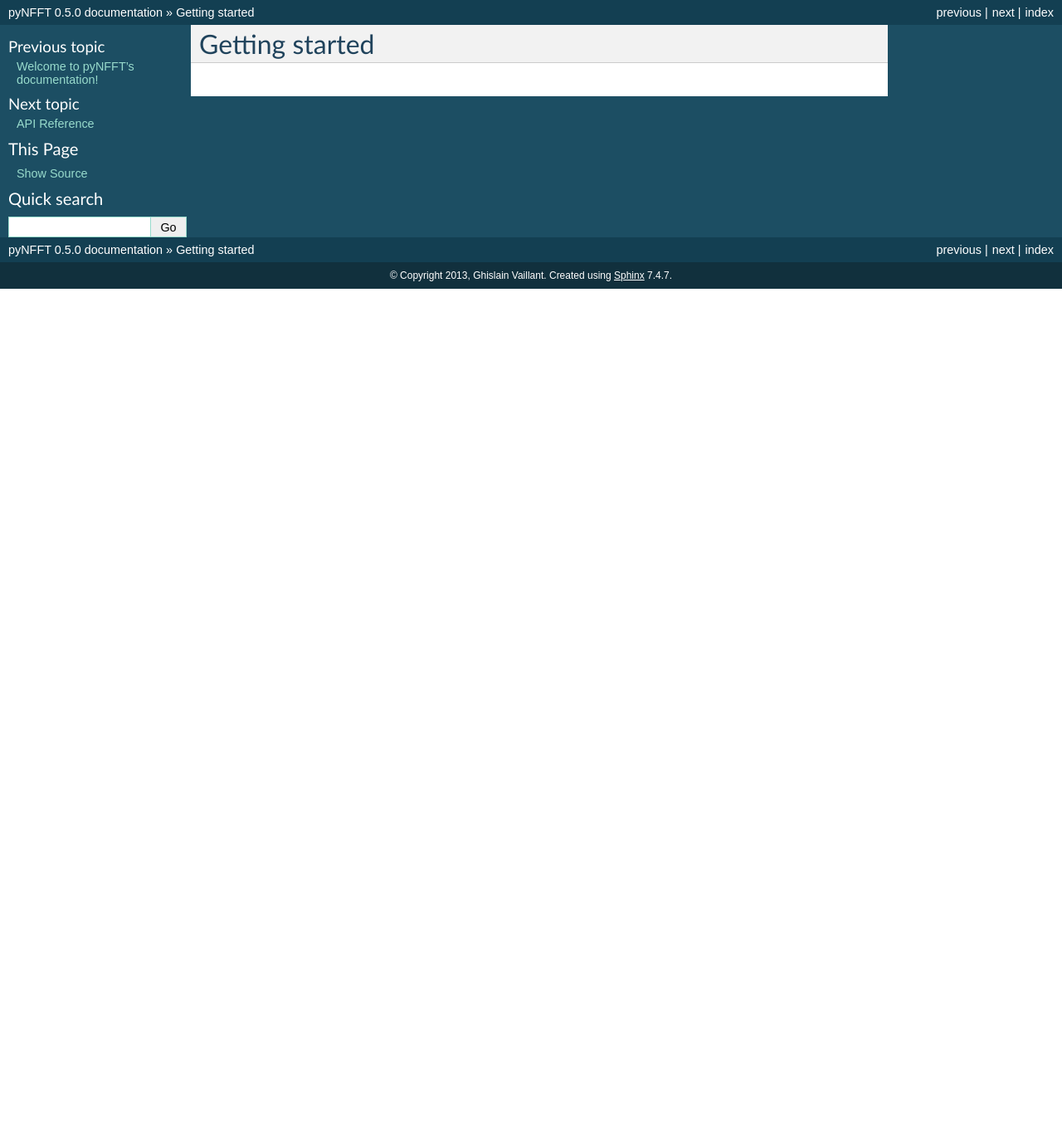
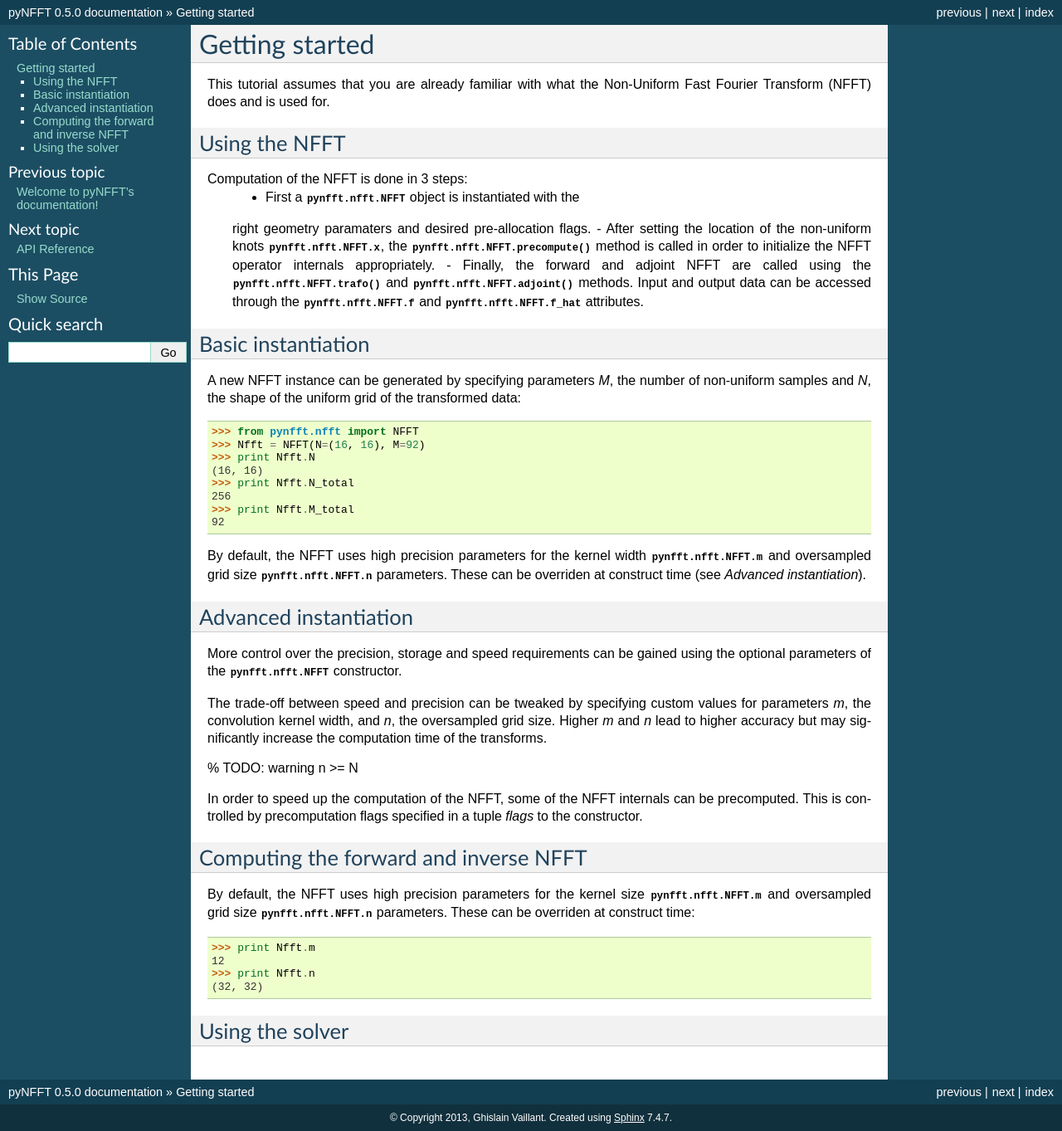
Before and after one commit to pyNFFT/pyNFFT, a Sphinx documentation site: the page built from doc/tutorial.rst, in a window 1280 px wide. Shown: the whole page at 83% size. Built offline with Sphinx 7.4.7, drawn with Linux system fonts in a browser that asks for light colours; before the commit the page ends 900 px from its top, so only the background shows below that.

Commit message:
update NFFT usage section

```diff
--- a/doc/tutorial.rst
+++ b/doc/tutorial.rst
@@ -1,2 +1,81 @@
 Getting started
 ===============
+
+This tutorial assumes that you are already familiar with what the
+Non-Uniform Fast Fourier Transform (NFFT) does and is used for.
+
+Using the NFFT
+--------------
+
+Computation of the NFFT is done in 3 steps:
+	- First a :class:`pynfft.nfft.NFFT` object is instantiated with the
+	right geometry paramaters and desired pre-allocation flags.
+	- After setting the location of the non-uniform knots
+	:attr:`pynfft.nfft.NFFT.x`, the :meth:`pynfft.nfft.NFFT.precompute`
+	method is called in order to initialize the NFFT operator internals
+	appropriately.
+	- Finally, the forward and adjoint NFFT are called using the
+	:meth:`pynfft.nfft.NFFT.trafo` and :meth:`pynfft.nfft.NFFT.adjoint`
+	methods. Input and output data can be accessed through the
+	:attr:`pynfft.nfft.NFFT.f` and :attr:`pynfft.nfft.NFFT.f_hat`
+	attributes.
+
+Basic instantiation
+-------------------
+
+A new NFFT instance can be generated by specifying parameters `M`,
+the number of non-uniform samples and `N`, the shape of the uniform
+grid of the transformed data::
+
+    >>> from pynfft.nfft import NFFT
+    >>> Nfft = NFFT(N=(16, 16), M=92)
+    >>> print Nfft.N
+    (16, 16)
+    >>> print Nfft.N_total
+    256
+    >>> print Nfft.M_total
+    92
+
+By default, the NFFT uses high precision parameters for the kernel
+width :attr:`pynfft.nfft.NFFT.m` and oversampled grid size
+:attr:`pynfft.nfft.NFFT.n` parameters. These can be overriden at
+construct time (see `Advanced instantiation`).
+
+Advanced instantiation
+----------------------
+
+More control over the precision, storage and speed requirements can be
+gained using the optional parameters of the :class:`pynfft.nfft.NFFT`
+constructor.
+
+The trade-off between speed and precision can be tweaked by specifying
+custom values for parameters `m`, the convolution kernel width, and
+`n`, the oversampled grid size. Higher `m` and `n` lead to higher
+accuracy but may significantly increase the computation time of the
+transforms.
+
+% TODO: warning n >= N
+
+In order to speed up the computation of the NFFT, some of the NFFT
+internals can be precomputed. This is controlled by precomputation
+flags specified in a tuple `flags` to the constructor.
+
+
+
+
+
+Computing the forward and inverse NFFT
+--------------------------------------
+
+By default, the NFFT uses high precision parameters for the kernel
+size :attr:`pynfft.nfft.NFFT.m` and oversampled grid size
+:attr:`pynfft.nfft.NFFT.n` parameters. These can be overriden at
+construct time::
+
+	>>> print Nfft.m
+	12
+	>>> print Nfft.n
+	(32, 32)
+
+Using the solver
+----------------
```
